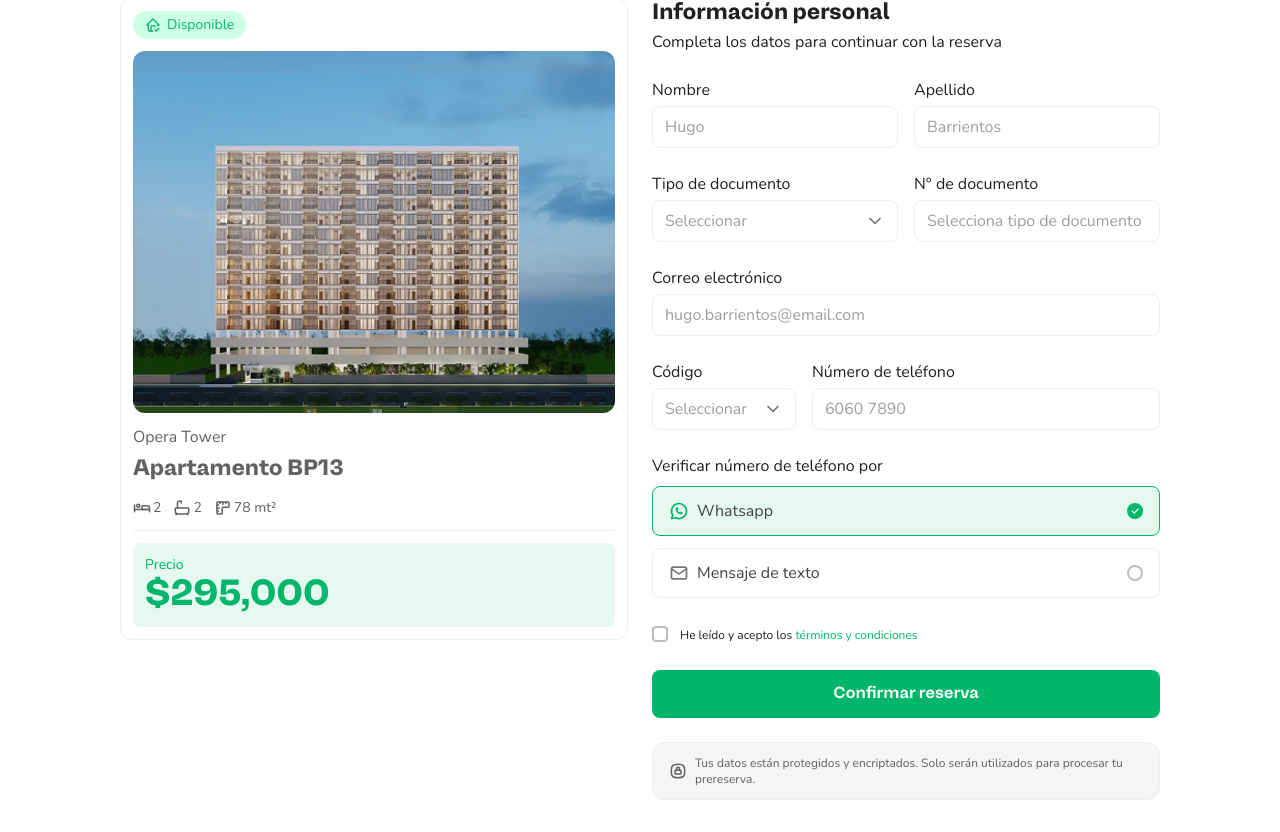
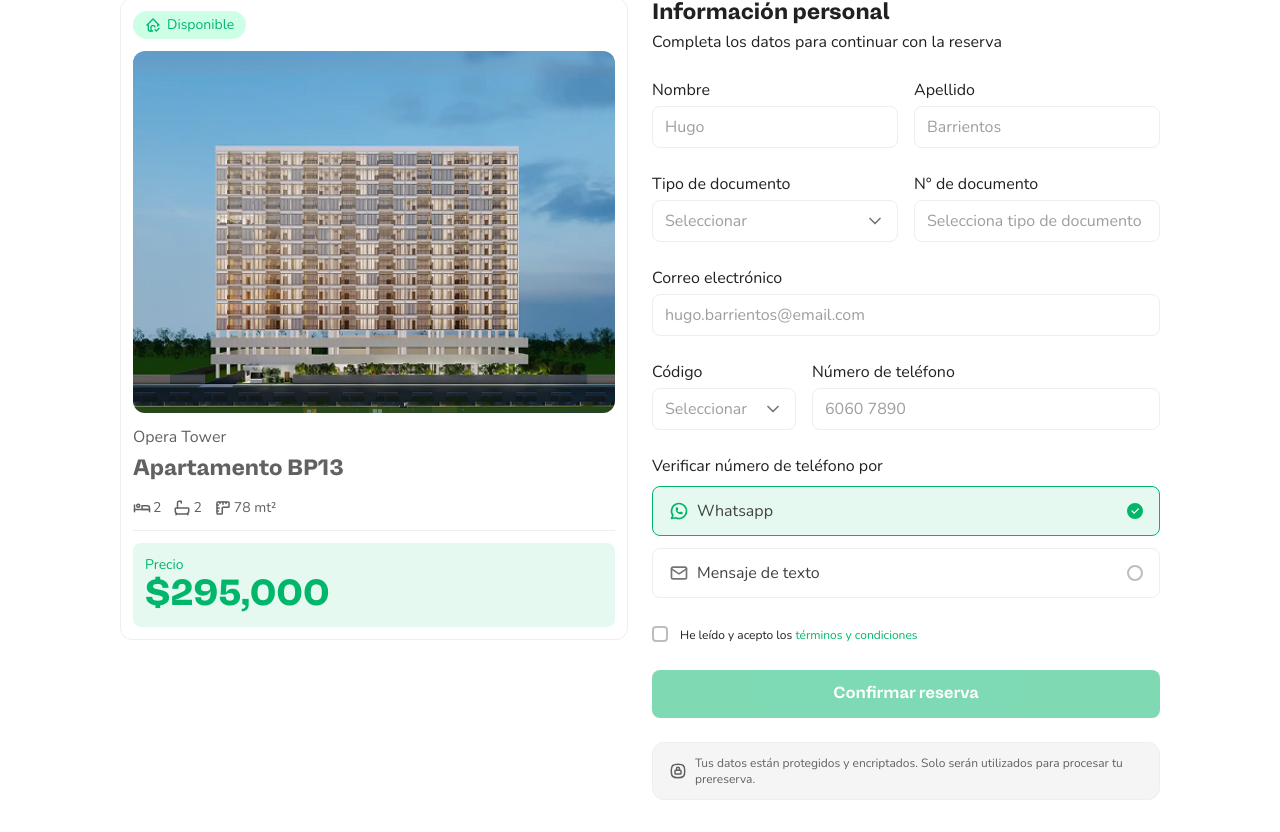
Before and after one commit to kmmelissat/propi, a Next.js app: page /pre-reserva in a window 1280 px wide. Shown: the part 282-1114 px from the top of the page. Built offline with nearby package versions, Linux system fonts and the light colour scheme.

Commit message:
🎨 feat: disable submit button in PreReservaForm until terms are accepted, enhancing user interaction and form validation

```diff
--- a/components/pre-reserva/form/PreReservaForm.tsx
+++ b/components/pre-reserva/form/PreReservaForm.tsx
@@ -342,7 +342,8 @@ export default function PreReservaForm() {
 
         <button
           type="submit"
-          className="w-full rounded-lg bg-propi-green py-3 font-sans text-sm font-semibold text-white transition-colors hover:bg-propi-green/90 sm:text-base"
+          disabled={!aceptaTerminos}
+          className="w-full rounded-lg bg-propi-green py-3 font-sans text-sm font-semibold text-white transition-colors hover:bg-propi-green/90 disabled:cursor-not-allowed disabled:opacity-50 disabled:hover:bg-propi-green sm:text-base"
         >
           Confirmar reserva
         </button>
```
